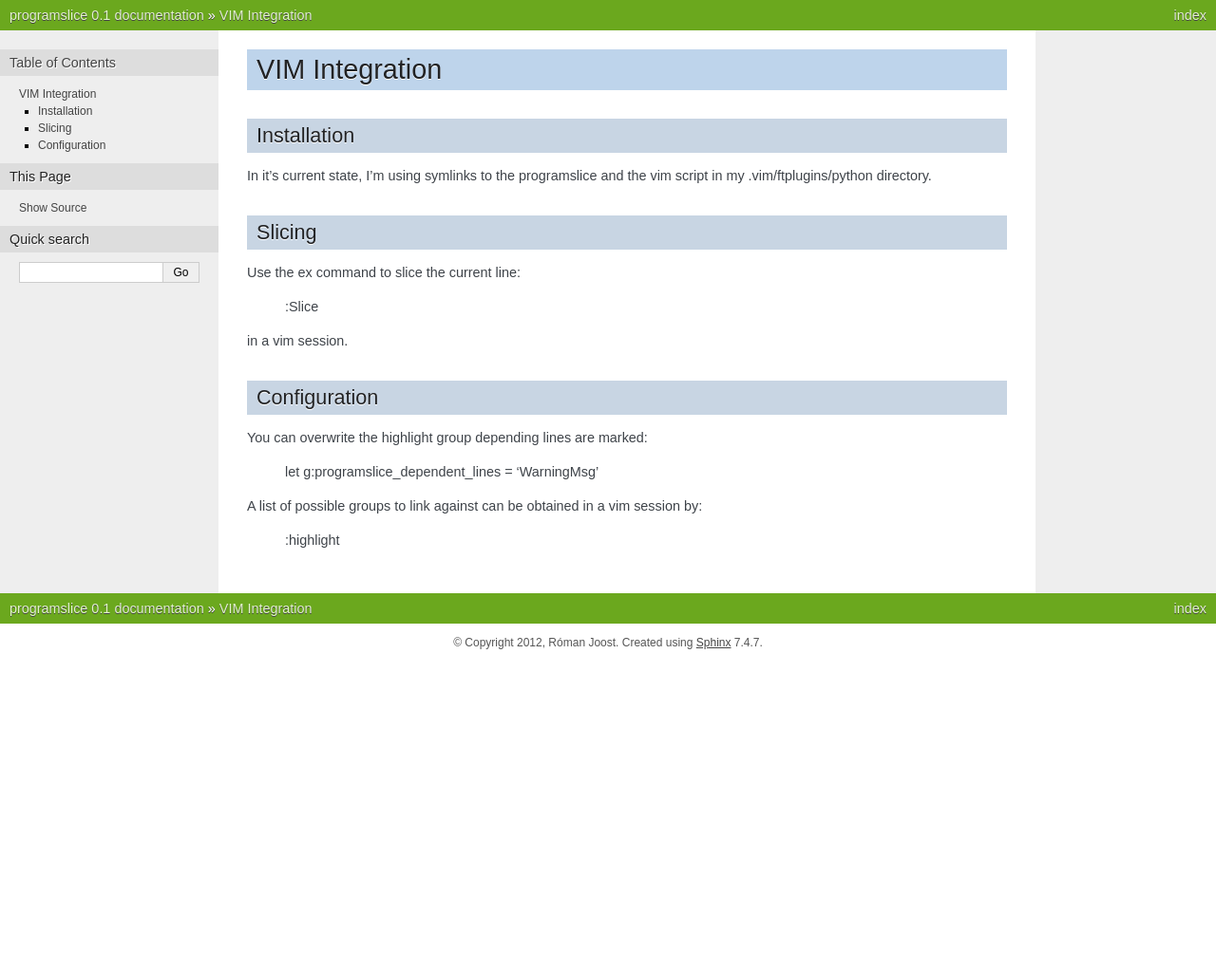
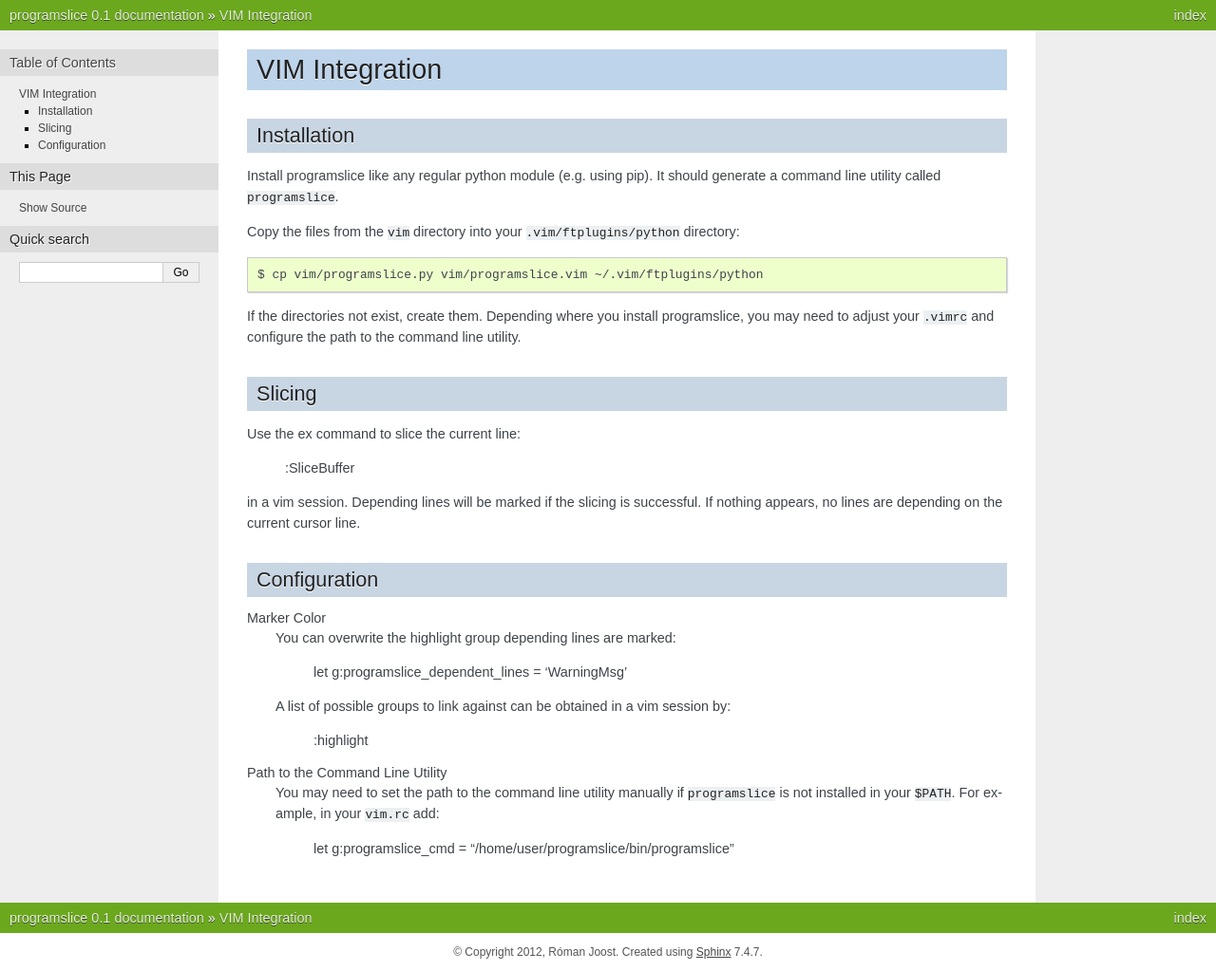
Before and after one commit to romanofski/programslice, a Sphinx documentation site: the page built from docs/vim.rst, in a window 1280 px wide. Shown: the whole page at 95% size. Built offline with Sphinx 7.4.7, drawn with Linux system fonts in a browser that asks for light colours; formulas are drawn with MathJax 3; before the commit the page ends 900 px from its top, so only the background shows below that.

Commit message:
Extended the vim documentation with the latest changes.

```diff
--- a/docs/vim.rst
+++ b/docs/vim.rst
@@ -4,26 +4,45 @@
 Installation
 ------------
 
-In it's current state, I'm using symlinks to the programslice and the
-vim script in my .vim/ftplugins/python directory.
+Install programslice like any regular python module (e.g. using pip). It
+should generate a command line utility called ``programslice``.
+
+Copy the files from the ``vim`` directory into your
+``.vim/ftplugins/python`` directory::
+
+    $ cp vim/programslice.py vim/programslice.vim ~/.vim/ftplugins/python
+
+If the directories not exist, create them. Depending where you install
+programslice, you may need to adjust your ``.vimrc`` and configure the
+path to the command line utility.
 
 Slicing
 -------
 
 Use the ex command to slice the current line:
 
-    :Slice
+    :SliceBuffer
 
-in a vim session.
+in a vim session. Depending lines will be marked if the slicing is
+successful. If nothing appears, no lines are depending on the current
+cursor line.
 
 Configuration
 -------------
 
-You can overwrite the highlight group depending lines are marked:
+Marker Color
+    You can overwrite the highlight group depending lines are marked:
 
-    let g:programslice_dependent_lines = 'WarningMsg'
+        let g:programslice_dependent_lines = 'WarningMsg'
 
-A list of possible groups to link against can be obtained in a vim
-session by:
+    A list of possible groups to link against can be obtained in a vim
+    session by:
 
-    :highlight
+        :highlight
+
+Path to the Command Line Utility
+    You may need to set the path to the command line utility manually if
+    ``programslice`` is not installed in your ``$PATH``. For example, in
+    your ``vim.rc`` add:
+
+        let g:programslice_cmd = "/home/user/programslice/bin/programslice"
```
